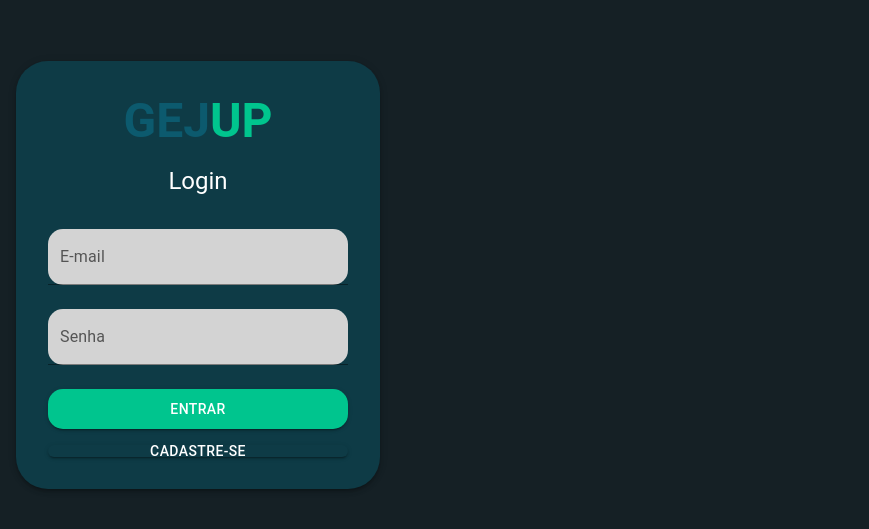
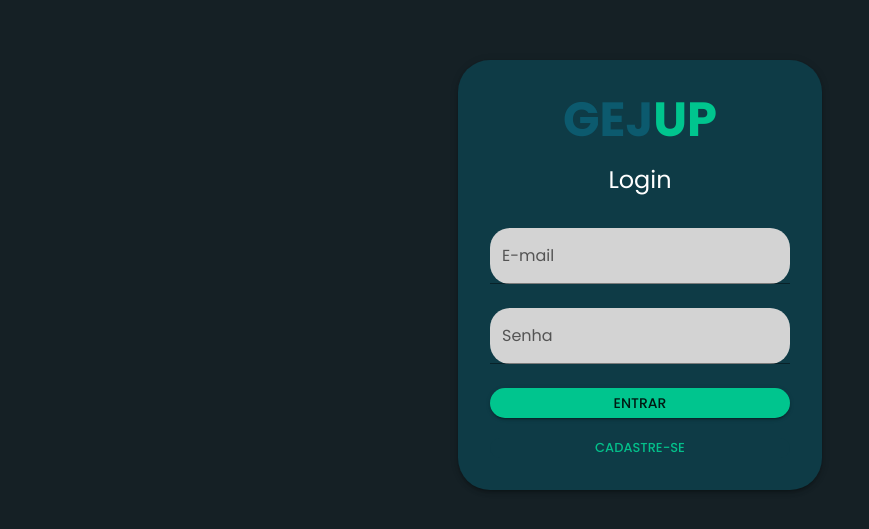
Before and after one commit to caiquefrd/gejup-front, a React (Vite) app: page / in a window 1280 px wide. Shown: the part 141-670 px from the top of the page, without its empty margins (0-869 px from the left). Built offline with nearby package versions, Linux system fonts and the light colour scheme.

Commit message:
acess pages centralized

```diff
--- a/src/components/LoginForm.tsx
+++ b/src/components/LoginForm.tsx
@@ -3,6 +3,8 @@ import { Box, Typography, Button } from '@mui/material';
 import TextInput from '../components/TextInput';
 import Logo from '../components/Logo';
 import { useNavigate } from 'react-router-dom';
+import theme from '../styles/theme';
+import { ThemeProvider } from '@emotion/react';
 
 const Login: React.FC = () => {
   const [username, setUsername] = useState('');
@@ -38,7 +40,8 @@ const Login: React.FC = () => {
   };
 
   return (
-    <Box
+    <ThemeProvider theme={theme}>
+      <Box
       display="flex"
       alignItems="center"
       justifyContent="center"
@@ -55,20 +58,26 @@ const Login: React.FC = () => {
           variant="contained"
           fullWidth
           onClick={handleLogin}
-          style={{ marginTop: '16px', backgroundColor: '#00C58E', borderRadius: 15, height: '40px' }}
+          size="medium"
+          color="primary"
+          style={{ marginTop: '16px', backgroundColor: '#00C58E', borderRadius: 15, height: '30px' }}
         >
-          Entrar
+        Entrar
         </Button>
         <Button
-          variant="contained"
+          variant="text"
           fullWidth
           onClick={handleRegister}
-          style={{ marginTop: '16px', backgroundColor: '#0E3B46', borderRadius: 15, height: '0px' }}
+          disableElevation
+          size="small"
+          color="primary"
+          style={{ marginTop: '20px', backgroundColor: '#0E3B46', borderRadius: 15, height: '20px'}}
         >
-          cadastre-se
+        Cadastre-se
         </Button>
       </Box>
     </Box>
+    </ThemeProvider>
   );
 };
 
--- a/src/components/NavButtons.tsx
+++ b/src/components/NavButtons.tsx
@@ -6,7 +6,7 @@ export default function NavButtons(){
 
     return(
         <div className="buttonCollections">
-            <button onClick={() => navigate('/')} className="active">Home</button>
+            <button onClick={() => navigate('/home')} className="active">Home</button>
             <button onClick={() => navigate('/metas')}>Metas</button>
             <button>Badges</button>
         </div>
--- a/src/components/RegisterForm.tsx
+++ b/src/components/RegisterForm.tsx
@@ -2,6 +2,8 @@ import React, { useState } from 'react';
 import { Box, Typography, Button } from '@mui/material';
 import TextInput from '../components/TextInput';
 import Logo from '../components/Logo';
+import { ThemeProvider } from '@emotion/react';
+import theme from '../styles/theme';
 
 const Register: React.FC = () => {
   const [username, setUsername] = useState('');
@@ -30,7 +32,8 @@ const Register: React.FC = () => {
   };
 
   return (
-    <Box
+    <ThemeProvider theme={theme}>
+      <Box
       display="flex"
       alignItems="center"
       justifyContent="center"
@@ -48,12 +51,14 @@ const Register: React.FC = () => {
           color="primary"
           fullWidth
           onClick={handleRegister}
-          style={{ marginTop: '16px', backgroundColor: '#00C58E', borderRadius: 15, height:'40px' }}
+          href="/"
+          style={{ marginTop: '16px', backgroundColor: '#00C58E', borderRadius: 15, height:'30px' }}
         >
           Cadastre-se
         </Button>
       </Box>
     </Box>
+    </ThemeProvider>
   );
 };
 
--- a/src/components/TextInput.tsx
+++ b/src/components/TextInput.tsx
@@ -20,7 +20,7 @@ const TextInput: React.FC<TextInputProps> = ({ label, type = 'text', value, onCh
       value={value}
       onChange={onChange}
       InputProps={{
-        style: { backgroundColor: '#d3d3d3', borderRadius: 15 },
+        style: { backgroundColor: '#d3d3d3', borderRadius: 20 },
       }}
     />
   );
--- a/src/index.css
+++ b/src/index.css
@@ -3,11 +3,14 @@ html, body {
     padding: 0;
     height: 100%;
     width: 100%;
-    background-color: #0E3B46; /* Same background color as the form */
+    background-color: #0E3B46;
   }
 
 #root{
     background-color: #152025;
+    flex-direction: row;
+    align-items: center;
+    justify-content: center;
     display: flex;
     --bluePetro: #024059;
     --baseBlue: #026873;
--- a/src/views/Home.tsx
+++ b/src/views/Home.tsx
@@ -17,7 +17,7 @@ const Home: React.FC = () => {
       <CssBaseline />
       <SideBar></SideBar>
       <div style={containerStyles}>
-      <Card elevation={22} sx={{ width: '1100px', maxWidth: 1200, backgroundColor:'#F2F2F2', boxShadow:'200'  }}>
+      <Card elevation={30} sx={{ width: '1100px', maxWidth: 1200, backgroundColor:'#F2F2F2', boxShadow:'200'  }}>
       <CardContent>
         <CalorieCounter calories={1800} percentage={75} />
         <AddMealButton onClick={() => {}} />
--- a/src/views/Register.tsx
+++ b/src/views/Register.tsx
@@ -9,9 +9,7 @@ const Register: React.FC = () => {
   return (
     <ThemeProvider theme={theme}>
       <CssBaseline />
-      <div style={{ backgroundColor: '#12181b', height: '100%', width:'100%' }}>
       <RegisterForm />
-    </div>
     </ThemeProvider>
   );
 };
```
